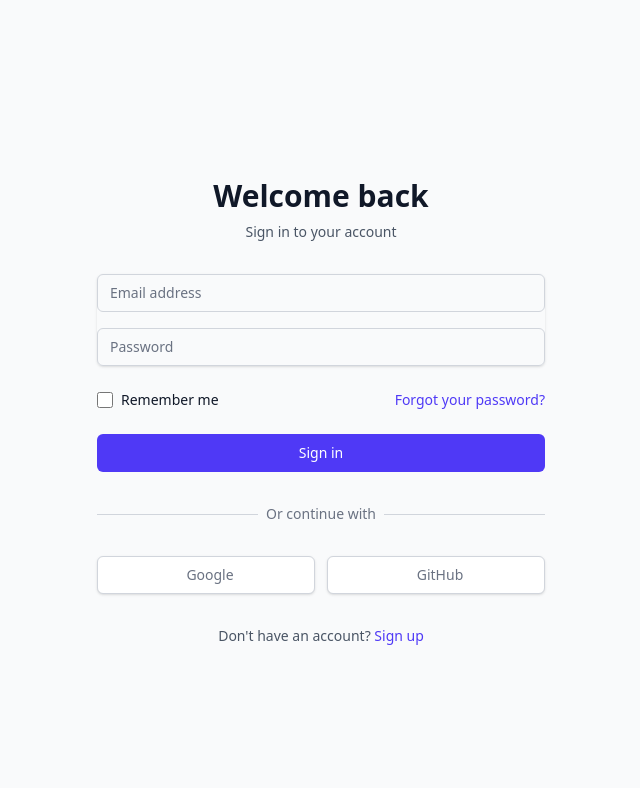
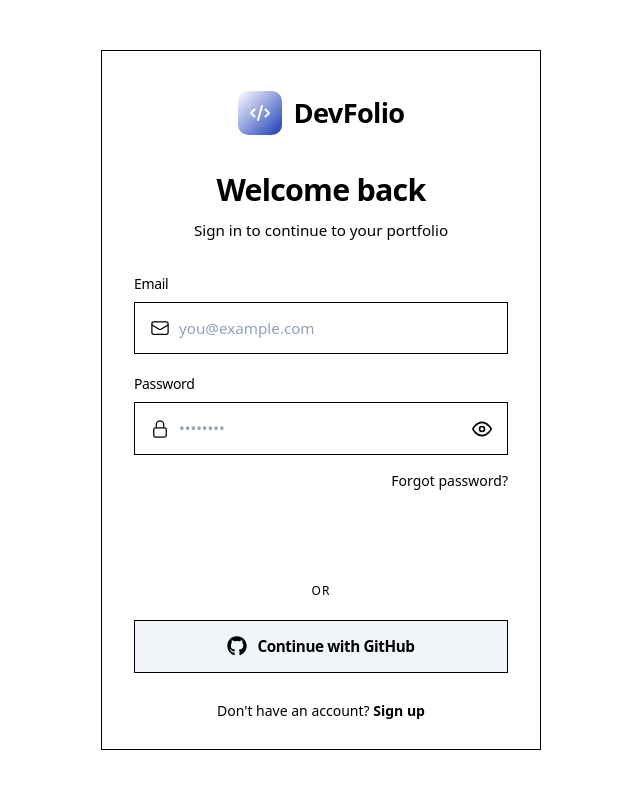
Before and after one commit to Ri-Reyan/DevFolio_client, a Next.js app: page /auth/Login in a window 1280 px wide. Shown: the top 788 px of the page, without its empty margins (319-959 px from the left). Built offline with nearby package versions, Linux system fonts and the light colour scheme.

Commit message:
feat: implement login page

```diff
--- a/landing_page_components/Navbar.tsx
+++ b/landing_page_components/Navbar.tsx
@@ -41,7 +41,7 @@ export default function Navbar() {
         {/* Desktop Action Buttons */}
         <div className="hidden md:flex items-center gap-4">
           <Link
-            href="/login"
+            href="/auth/login"
             className="text-sm font-medium px-4 py-2 hover:opacity-75 transition"
           >
             Sign in
--- a/package.json
+++ b/package.json
@@ -17,6 +17,7 @@
     "next": "16.4.0",
     "react": "19.3.0",
     "react-dom": "19.3.0",
+    "react-icons": "^5.7.0",
     "tailwind-merge": "^3.7.0"
   },
   "devDependencies": {
--- a/src/app/auth/Login/page.tsx
+++ b/src/app/auth/Login/page.tsx
@@ -1,136 +1,169 @@
-// app/login/page.tsx
+"use client";
+
+import { useState, FormEvent } from "react";
 import Link from "next/link";
+import { FaGithub, FaCode } from "react-icons/fa6";
+import { HiOutlineEnvelope, HiOutlineLockClosed } from "react-icons/hi2";
+import { FiEye, FiEyeOff } from "react-icons/fi";
+import { TbArrowRight } from "react-icons/tb";
 
 export default function LoginPage() {
+  const [showPassword, setShowPassword] = useState(false);
+  const [email, setEmail] = useState("");
+  const [password, setPassword] = useState("");
+  const [isSubmitting, setIsSubmitting] = useState(false);
+
+  const handleSubmit = async (e: FormEvent) => {
+    e.preventDefault();
+    setIsSubmitting(true);
+    // TODO: replace with real auth (NextAuth, Supabase, etc.)
+    setTimeout(() => {
+      setIsSubmitting(false);
+      alert("✨ Demo: Signed in successfully");
+    }, 800);
+  };
+
   return (
-    <div className="min-h-screen flex items-center justify-center bg-gray-50 py-12 px-4 sm:px-6 lg:px-8">
-      <div className="max-w-md w-full space-y-8">
-        {/* Header */}
-        <div>
-          <h2 className="mt-6 text-center text-3xl font-extrabold text-gray-900">
-            Welcome back
-          </h2>
-          <p className="mt-2 text-center text-sm text-gray-600">
-            Sign in to your account
-          </p>
+    <main className="min-h-screen flex items-center justify-center p-6 bg-page">
+      <div className="w-full max-w-[440px] bg-surface rounded-card border border-edge/60 shadow-soft px-8 pt-10 pb-8 sm:px-8 sm:pb-7">
+        {/* ---------- Brand ---------- */}
+        <div className="flex items-center justify-center mb-8">
+          <div className="w-11 h-11 rounded-[10px] bg-gradient-to-br from-brand to-blue-800 flex items-center justify-center text-white shadow-brand mr-3">
+            <FaCode className="w-5 h-5" />
+          </div>
+          <span className="text-[1.7rem] font-bold tracking-tight text-ink">
+            Dev<span className="text-brand">Folio</span>
+          </span>
         </div>
 
-        {/* Login Form */}
-        <form className="mt-8 space-y-6" action="#" method="POST">
-          <div className="rounded-md shadow-sm space-y-4">
-            {/* Email Field */}
-            <div>
-              <label htmlFor="email" className="sr-only">
-                Email address
-              </label>
+        {/* ---------- Header ---------- */}
+        <header className="text-center mb-8">
+          <h1 className="text-[1.9rem] font-bold tracking-tight text-ink mb-1.5">
+            Welcome back
+          </h1>
+          <p className="text-[0.95rem] text-ink-muted">
+            Sign in to continue to your portfolio
+          </p>
+        </header>
+
+        {/* ---------- Form ---------- */}
+        <form onSubmit={handleSubmit} className="space-y-5">
+          {/* Email */}
+          <div>
+            <label
+              htmlFor="email"
+              className="block text-sm font-medium text-ink mb-2 tracking-tight"
+            >
+              Email
+            </label>
+            <div className="relative">
+              <HiOutlineEnvelope className="absolute left-4 top-1/2 -translate-y-1/2 w-5 h-5 text-ink-subtle pointer-events-none" />
               <input
                 id="email"
-                name="email"
                 type="email"
+                required
                 autoComplete="email"
-                required
-                className="appearance-none relative block w-full px-3 py-2 border border-gray-300 placeholder-gray-500 text-gray-900 rounded-md focus:outline-none focus:ring-indigo-500 focus:border-indigo-500 focus:z-10 sm:text-sm"
-                placeholder="Email address"
-              />
-            </div>
-
-            {/* Password Field */}
-            <div>
-              <label htmlFor="password" className="sr-only">
-                Password
-              </label>
-              <input
-                id="password"
-                name="password"
-                type="password"
-                autoComplete="current-password"
-                required
-                className="appearance-none relative block w-full px-3 py-2 border border-gray-300 placeholder-gray-500 text-gray-900 rounded-md focus:outline-none focus:ring-indigo-500 focus:border-indigo-500 focus:z-10 sm:text-sm"
-                placeholder="Password"
+                value={email}
+                onChange={(e) => setEmail(e.target.value)}
+                placeholder="you@example.com"
+                className="w-full pl-11 pr-4 py-3.5 text-[0.95rem] bg-surface text-ink placeholder:text-slate-400 rounded-field border-[1.5px] border-edge shadow-input outline-none transition focus:border-brand focus:ring-[3px] focus:ring-brand/10"
               />
             </div>
           </div>
 
-          {/* Remember Me & Forgot Password */}
-          <div className="flex items-center justify-between">
-            <div className="flex items-center">
+          {/* Password */}
+          <div>
+            <label
+              htmlFor="password"
+              className="block text-sm font-medium text-ink mb-2 tracking-tight"
+            >
+              Password
+            </label>
+            <div className="relative">
+              <HiOutlineLockClosed className="absolute left-4 top-1/2 -translate-y-1/2 w-5 h-5 text-ink-subtle pointer-events-none" />
               <input
-                id="remember-me"
-                name="remember-me"
-                type="checkbox"
-                className="h-4 w-4 text-indigo-600 focus:ring-indigo-500 border-gray-300 rounded"
+                id="password"
+                type={showPassword ? "text" : "password"}
+                required
+                autoComplete="current-password"
+                value={password}
+                onChange={(e) => setPassword(e.target.value)}
+                placeholder="••••••••"
+                className="w-full pl-11 pr-12 py-3.5 text-[0.95rem] bg-surface text-ink placeholder:text-slate-400 rounded-field border-[1.5px] border-edge shadow-input outline-none transition focus:border-brand focus:ring-[3px] focus:ring-brand/10"
               />
-              <label
-                htmlFor="remember-me"
-                className="ml-2 block text-sm text-gray-900"
+              <button
+                type="button"
+                onClick={() => setShowPassword((s) => !s)}
+                aria-label={showPassword ? "Hide password" : "Show password"}
+                className="absolute right-4 top-1/2 -translate-y-1/2 text-ink-subtle hover:text-ink transition-colors"
               >
-                Remember me
-              </label>
-            </div>
-
-            <div className="text-sm">
-              <Link
-                href="/forgot-password"
-                className="font-medium text-indigo-600 hover:text-indigo-500"
-              >
-                Forgot your password?
-              </Link>
+                {showPassword ? (
+                  <FiEyeOff className="w-5 h-5" />
+                ) : (
+                  <FiEye className="w-5 h-5" />
+                )}
+              </button>
             </div>
           </div>
 
-          {/* Submit Button */}
-          <div>
-            <button
-              type="submit"
-              className="group relative w-full flex justify-center py-2 px-4 border border-transparent text-sm font-medium rounded-md text-white bg-indigo-600 hover:bg-indigo-700 focus:outline-none focus:ring-2 focus:ring-offset-2 focus:ring-indigo-500 transition-colors duration-200"
+          {/* Forgot password */}
+          <div className="flex justify-end -mt-1">
+            <Link
+              href="/forgot-password"
+              className="text-sm font-medium text-brand hover:text-brand-hover hover:underline transition-colors"
             >
-              Sign in
-            </button>
+              Forgot password?
+            </Link>
           </div>
+
+          {/* Sign In */}
+          <button
+            type="submit"
+            disabled={isSubmitting}
+            className="w-full inline-flex items-center justify-center gap-2.5 py-3.5 px-6 rounded-field bg-brand text-white text-[0.95rem] font-semibold tracking-tight shadow-brand transition hover:bg-brand-hover hover:-translate-y-px active:translate-y-0 disabled:opacity-70 disabled:cursor-not-allowed"
+          >
+            {isSubmitting ? (
+              <>
+                <span className="w-4 h-4 border-2 border-white/40 border-t-white rounded-full animate-spin" />
+                Signing in…
+              </>
+            ) : (
+              <>
+                <TbArrowRight className="w-5 h-5" />
+                Sign In
+              </>
+            )}
+          </button>
+
+          {/* Divider */}
+          <div className="flex items-center gap-4 text-[0.75rem] font-medium uppercase tracking-widest text-ink-subtle">
+            <span className="flex-1 h-px bg-edge" />
+            or
+            <span className="flex-1 h-px bg-edge" />
+          </div>
+
+          {/* GitHub */}
+          <button
+            type="button"
+            onClick={() => alert("🔗 GitHub OAuth flow would start here")}
+            className="w-full inline-flex items-center justify-center gap-2.5 py-3.5 px-6 rounded-field bg-slate-100 hover:bg-slate-200/80 text-ink text-[0.95rem] font-semibold tracking-tight border-[1.5px] border-edge shadow-input transition hover:-translate-y-px active:translate-y-0"
+          >
+            <FaGithub className="w-5 h-5" />
+            Continue with GitHub
+          </button>
         </form>
 
-        {/* Divider */}
-        <div className="relative">
-          <div className="absolute inset-0 flex items-center">
-            <div className="w-full border-t border-gray-300" />
-          </div>
-          <div className="relative flex justify-center text-sm">
-            <span className="px-2 bg-gray-50 text-gray-500">
-              Or continue with
-            </span>
-          </div>
-        </div>
-
-        {/* Social Login Buttons */}
-        <div className="grid grid-cols-2 gap-3">
-          <button
-            type="button"
-            className="w-full inline-flex justify-center py-2 px-4 border border-gray-300 rounded-md shadow-sm bg-white text-sm font-medium text-gray-500 hover:bg-gray-50 transition-colors duration-200"
-          >
-
-            <span className="ml-2">Google</span>
-          </button>
-
-          <button
-            type="button"
-            className="w-full inline-flex justify-center py-2 px-4 border border-gray-300 rounded-md shadow-sm bg-white text-sm font-medium text-gray-500 hover:bg-gray-50 transition-colors duration-200"
-          >
-
-            <span className="ml-2">GitHub</span>
-          </button>
-        </div>
-
-        {/* Sign Up Link */}
-        <p className="mt-2 text-center text-sm text-gray-600">
+        {/* ---------- Footer ---------- */}
+        <p className="text-center text-sm text-ink-muted mt-7">
           Don&apos;t have an account?{" "}
           <Link
             href="/signup"
-            className="font-medium text-indigo-600 hover:text-indigo-500"
+            className="font-semibold text-brand hover:text-brand-hover hover:underline transition-colors"
           >
             Sign up
           </Link>
         </p>
       </div>
-    </div>
+    </main>
   );
 }
```
Also changed, not shown: 1 other file (tests, documents, lock files or other folders).
